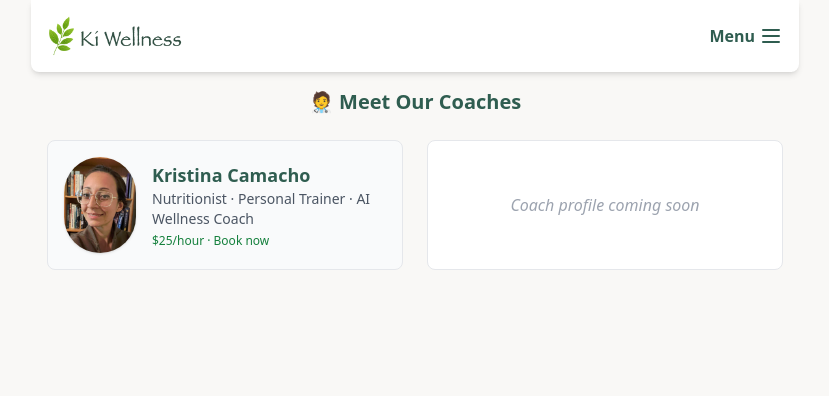
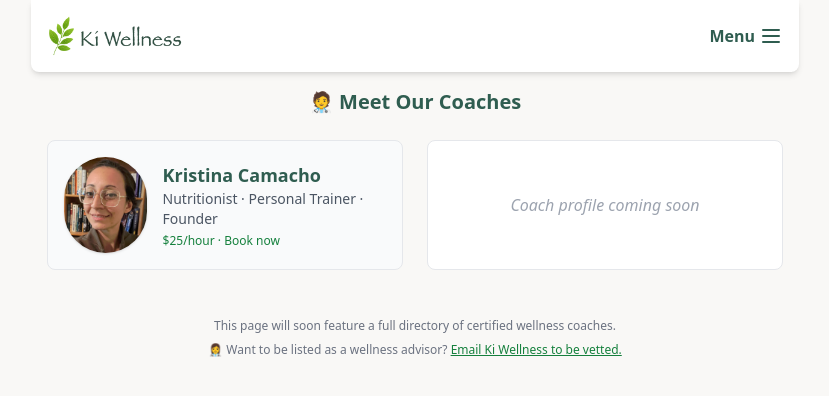
Before and after one commit to kcamacho1/ki-wellness, a FastAPI app: page /human-coach in a window 1280 px wide. Shown: the top 396 px of the page, without its empty margins (225-1054 px from the left). Run offline with FastAPI, Linux system fonts and the light colour scheme; parts of the project's set-up code (start-up, migrations or seed data) failed here and were passed over; some libraries are stand-ins or nearby versions.

Commit message:
updates somewhere

```diff
--- a/app/templates/human-coach.html
+++ b/app/templates/human-coach.html
@@ -12,7 +12,7 @@
       <img src="/static/images/kristina.jpg" alt="Kristina Camacho" class="w-24 h-24 rounded-full object-cover shadow">
       <div>
         <h3 class="text-lg font-semibold text-forest">Kristina Camacho</h3>
-        <p class="text-sm text-gray-600">Nutritionist · Personal Trainer · AI Wellness Coach</p>
+        <p class="text-sm text-gray-600">Nutritionist · Personal Trainer · Founder</p>
         <p class="text-xs mt-1 text-green-700">$25/hour · Book now</p>
       </div>
     </div>
@@ -42,6 +42,18 @@
   </div>
 </div>
 
+  <!-- Footer note -->
+  <div class="text-center text-xs text-gray-500 space-y-2 pt-12">
+    <p>This page will soon feature a full directory of certified wellness coaches.</p>
+    <p>
+      👩‍⚕️ Want to be listed as a wellness advisor?
+      <a href="mailto:hello@kiwellness.org" class="text-green-700 underline hover:text-green-900">
+        Email Ki Wellness to be vetted.
+      </a>
+    </p>
+  </div>
+</section>
+
 <script>
   function openCoachModal(name) {
     document.getElementById("coachModal").classList.remove("hidden");
```
